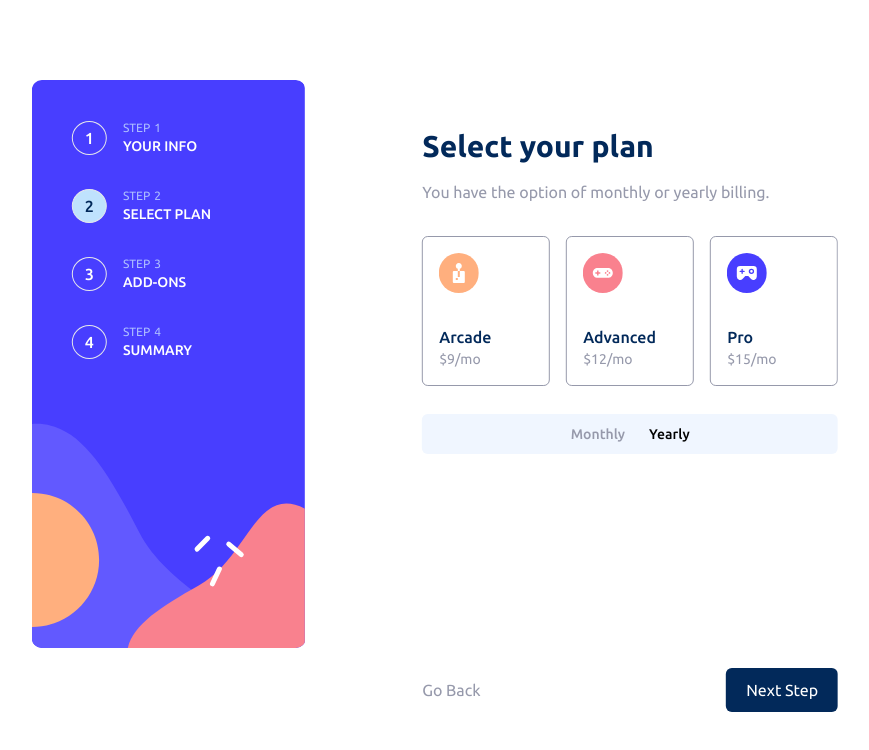
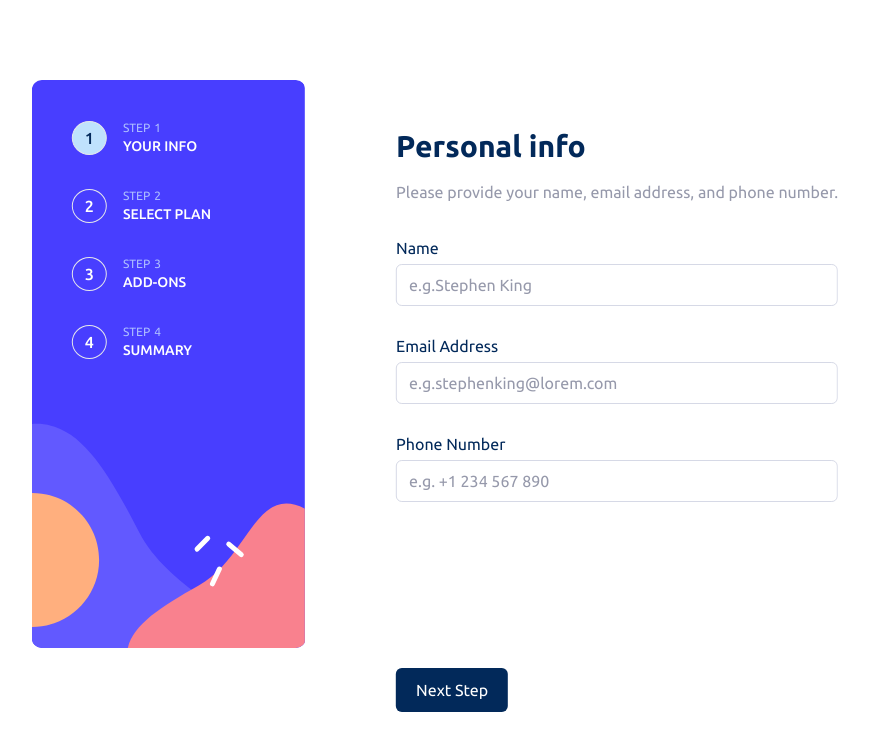
Before and after one commit to MatinSadegi/Multi-Step-From, a React (Vite) app: page / in a window 1280 px wide. Shown: the top 750 px of the page, without its empty margins (205-1074 px from the left). Built offline with nearby package versions, Linux system fonts and the light colour scheme.

Commit message:
complete info and plan all dependency

```diff
--- a/src/App.tsx
+++ b/src/App.tsx
@@ -1,6 +1,6 @@
-import React, { useState } from "react";
+import React, { useState, FormEvent } from "react";
 import { useMultiStepForm } from "./hooks/useMultiStepForm";
-import { SideBar, PersonalInfo,SelectPlan } from "./components";
+import { SideBar, PersonalInfo, SelectPlan } from "./components";
 import { FormItems } from "./types";
 import { sidebar } from "./utils";
 
@@ -8,21 +8,39 @@ const initialValues: FormItems = {
   name: "",
   email: "",
   phone: "",
+  planName: "Arcade",
+  planLength: false,
 };
 
 const App: React.FC = () => {
   const [formData, setFormData] = useState(initialValues);
-  const { isLastStep, isFirstStep, currentStepIndex } = useMultiStepForm(sidebar.length);
+  const { isLastStep, isFirstStep, currentStepIndex, next, back } =
+    useMultiStepForm(sidebar.length);
+
+    const updateForm = (fieldToUpdate:Partial<FormItems>) => {
+      setFormData({...formData, ...fieldToUpdate})
+    }
+
+
+
+  const handleSubmit = (e: FormEvent) => {
+    e.preventDefault();
+    next();
+  };
   return (
     <div className=" w-[90vw]  md:w-[63vw] overflow-hidden h-[80vh] flex justify-between absolute top-1/2 left-1/2 -translate-x-1/2 -translate-y-1/2">
       <SideBar sidebar={sidebar} currentStep={currentStepIndex} />
 
-      <div className="flex flex-col justify-between">
-        {/* <PersonalInfo /> */}
-        <SelectPlan/>
+      <form onSubmit={handleSubmit} className="flex flex-col justify-between">
+        {currentStepIndex === 0 && <PersonalInfo {...formData} updateForm={updateForm} />}
+        {currentStepIndex === 1 && <SelectPlan  {...formData} updateForm={updateForm} />}
         <div className=" flex justify-between items-center mb-2">
           {!isFirstStep && (
-            <button type="button" className=" text-cool-gray hover:text-marine-blue ">
+            <button
+              onClick={back}
+              type="button"
+              className=" text-cool-gray hover:text-marine-blue "
+            >
               Go Back
             </button>
           )}
@@ -30,7 +48,7 @@ const App: React.FC = () => {
             {isLastStep ? "Confirm" : "Next Step"}
           </button>
         </div>
-      </div>
+      </form>
     </div>
   );
 };
--- a/src/components/PersonalInfo.tsx
+++ b/src/components/PersonalInfo.tsx
@@ -1,7 +1,13 @@
 import React from "react";
 import { FormWrapper } from ".";
+import { StepProps } from "../types";
 
-const PersonalInfo: React.FC = () => {
+const PersonalInfo: React.FC<StepProps> = ({
+  name,
+  email,
+  phone,
+  updateForm,
+}) => {
   return (
     <FormWrapper
       title="Personal info"
@@ -17,6 +23,9 @@ const PersonalInfo: React.FC = () => {
           placeholder="e.g.Stephen King"
           type="text"
           className="input-style"
+          required
+          value={name}
+          onChange={(e) => updateForm({ name: e.target.value })}
         />
       </div>
       <div className="my-7">
@@ -28,7 +37,11 @@ const PersonalInfo: React.FC = () => {
           id="email"
           placeholder="e.g.stephenking@lorem.com"
           type="email"
+          autoComplete="email"
           className="input-style"
+          required
+          value={email}
+          onChange={(e) => updateForm({ email: e.target.value })}
         />
       </div>
       <div>
@@ -41,6 +54,9 @@ const PersonalInfo: React.FC = () => {
           placeholder="e.g. +1 234 567 890"
           type="tel"
           className=" input-style"
+          value={phone}
+          required
+          onChange={(e) => updateForm({ phone: e.target.value })}
         />
       </div>
     </FormWrapper>
--- a/src/components/SelectPlan.tsx
+++ b/src/components/SelectPlan.tsx
@@ -1,8 +1,14 @@
-import React from "react";
+import React, { useState } from "react";
 import { FormWrapper } from ".";
 import { plans } from "../utils";
+import { StepProps } from "../types";
 
-const SelectPlan: React.FC = () => {
+const SelectPlan: React.FC<StepProps> = ({
+  planName,
+  planLength,
+  updateForm,
+}) => {
+  const [isYearly, setIsYearly] = useState(!planLength);
   return (
     <FormWrapper
       title="Select your plan"
@@ -12,22 +18,49 @@ const SelectPlan: React.FC = () => {
         {plans.map((plan) => (
           <div
             key={plan.planTitle}
-            className="border border-cool-gray p-4 w-32 rounded-md"
+            onClick={() =>
+              updateForm({ planName: plan.planTitle, planLength: isYearly })
+            }
+            className={`border border-cool-gray p-4 w-32 rounded-md hover:border-purplish-blue ${
+              plan.planTitle === planName ? " bg-Magnolia" : "bg-white"
+            }`}
           >
             <img src={plan.planeIcon} alt={`${plan.planTitle}-icon`} />
             <h4 className="mt-8 font-medium  text-marine-blue">
               {plan.planTitle}
             </h4>
             <p className="font-normal text-sm text-cool-gray">
-              {plan.plantTimePerMonth}
+              {isYearly ? plan.planTimePerYear : plan.plantTimePerMonth}
+            </p>
+            <p
+              className={`text-sm text-marine-blue  ${
+                isYearly ? "block" : "hidden"
+              }`}
+            >
+              2 months free
             </p>
           </div>
         ))}
       </div>
       <div className="flex items-center justify-center text-sm font-medium gap-3 bg-Magnolia mt-7 py-2.5 rounded-md">
-        <p className=" text-cool-gray">Monthly</p>
-        <div></div>
-        <p>Yearly</p>
+        <p className={`${isYearly ? "text-cool-gray" : "text-marine-blue"}`}>
+          Monthly
+        </p>
+        <div
+          onClick={() => {
+            setIsYearly(!isYearly);
+          }}
+          className="flex bg-marine-blue w-8 h-[17px] p-[3px] rounded-full cursor-pointer"
+        >
+          <span
+            className={` w-[10px] h-[10px] bg-white rounded-full transition-all  ${
+              isYearly ? "translate-x-[14px]" : "translate-x-0"
+            }`}
+          ></span>
+        </div>
+        <p className={`${isYearly ? " text-marine-blue" : " text-cool-gray"}`}>
+          Yearly
+        </p>
       </div>
     </FormWrapper>
   );
--- a/src/components/SideBar.tsx
+++ b/src/components/SideBar.tsx
@@ -8,14 +8,14 @@ const SideBar: React.FC<SidebarProps> = ({ sidebar, currentStep }) => {
         <div key={index} className="flex items-center mb-8">
           <p
             className={`border px-3 py-1 font-medium rounded-[100%]  ${
-              currentStep === index + 1 ? " text-marine-blue bg-light-blue" : "text-white"
+              currentStep === index ? " text-marine-blue bg-light-blue" : "text-white"
             }`}
           >
-            {index + 1}
+            {index+1}
           </p>
           <div className="ml-4">
             <p className=" text-xs font-normal  text-pastel-blue">
-              STEP<span className="ml-1">{index + 1}</span>
+              STEP<span className="ml-1">{index+1}</span>
             </p>
             <p className=" font-medium text-sm uppercase ">{item}</p>
           </div>
--- a/src/hooks/useMultiStepForm.tsx
+++ b/src/hooks/useMultiStepForm.tsx
@@ -2,7 +2,7 @@ import { useState } from "react";
 
 
 export function useMultiStepForm(steps: number) {
-  const [currentStepIndex, setCurrentStepIndex] = useState(2);
+  const [currentStepIndex, setCurrentStepIndex] = useState(0);
 
   function next() {
     if (currentStepIndex > steps - 1) return;
--- a/src/index.css
+++ b/src/index.css
@@ -11,7 +11,7 @@
 
 @layer components {
   .input-style {
-    @apply border py-2 px-3 mt-1 rounded-md w-full placeholder:text-marine-blue border-light-gray;
+    @apply border py-2 px-3 mt-1 rounded-md w-full placeholder:text-cool-gray border-light-gray outline-none focus:border focus:border-purplish-blue;
   }
   .next-button-style {
     @apply bg-marine-blue text-white px-5 py-2.5 rounded-md hover:opacity-90;
--- a/src/types/index.tsx
+++ b/src/types/index.tsx
@@ -4,15 +4,21 @@ export interface FormItems {
   name: string;
   email: string;
   phone: string;
+  planName: string;
+  planLength: boolean;
 }
 export interface SidebarProps {
-  sidebar:string[],
-  currentStep:number
-
+  sidebar: string[];
+  currentStep: number;
 }
 
-export interface FormWrapperProps{
-  children:ReactNode,
-  title:string,
-  explanation:string
+export interface FormWrapperProps {
+  children: ReactNode;
+  title: string;
+  explanation: string;
 }
+
+export type StepProps =
+  FormItems & {
+  updateForm: (item: Partial<FormItems>) => void;
+}
```
